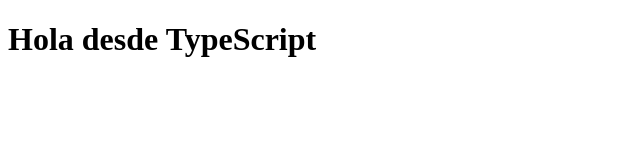
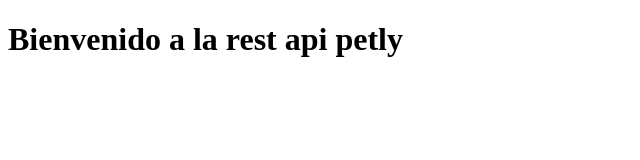
Before and after one commit to josemasri/petlyBackend, a website: page src/public/index.html in a window 1280 px wide. Shown: the whole page, without its empty margins (0-640 px from the left). Drawn offline with Linux system fonts and the light colour scheme.

Commit message:
Heroku fixed

```diff
--- a/src/public/index.html
+++ b/src/public/index.html
@@ -6,6 +6,6 @@
     <title>Express Server</title>
 </head>
 <body>
-    <h1>Hola desde TypeScript</h1>
+    <h1>Bienvenido a la rest api petly</h1>
 </body>
 </html>
```
